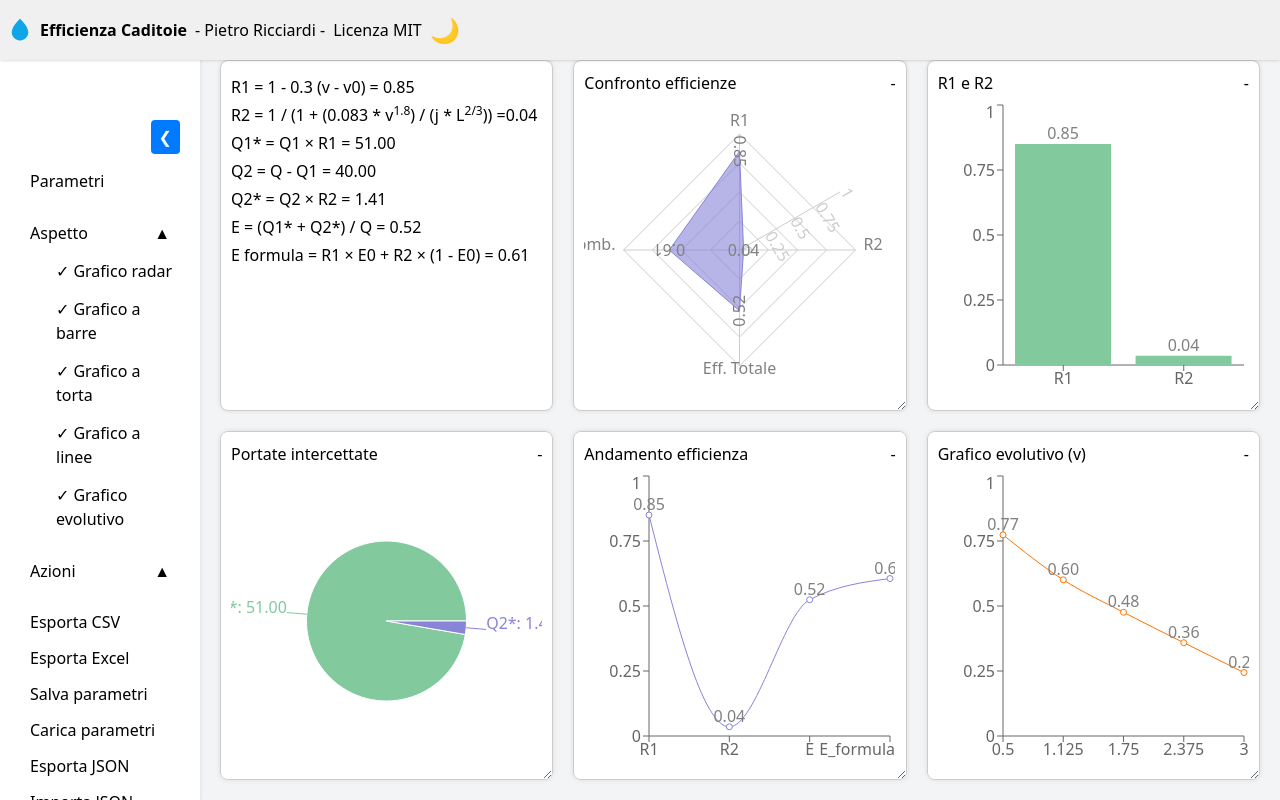
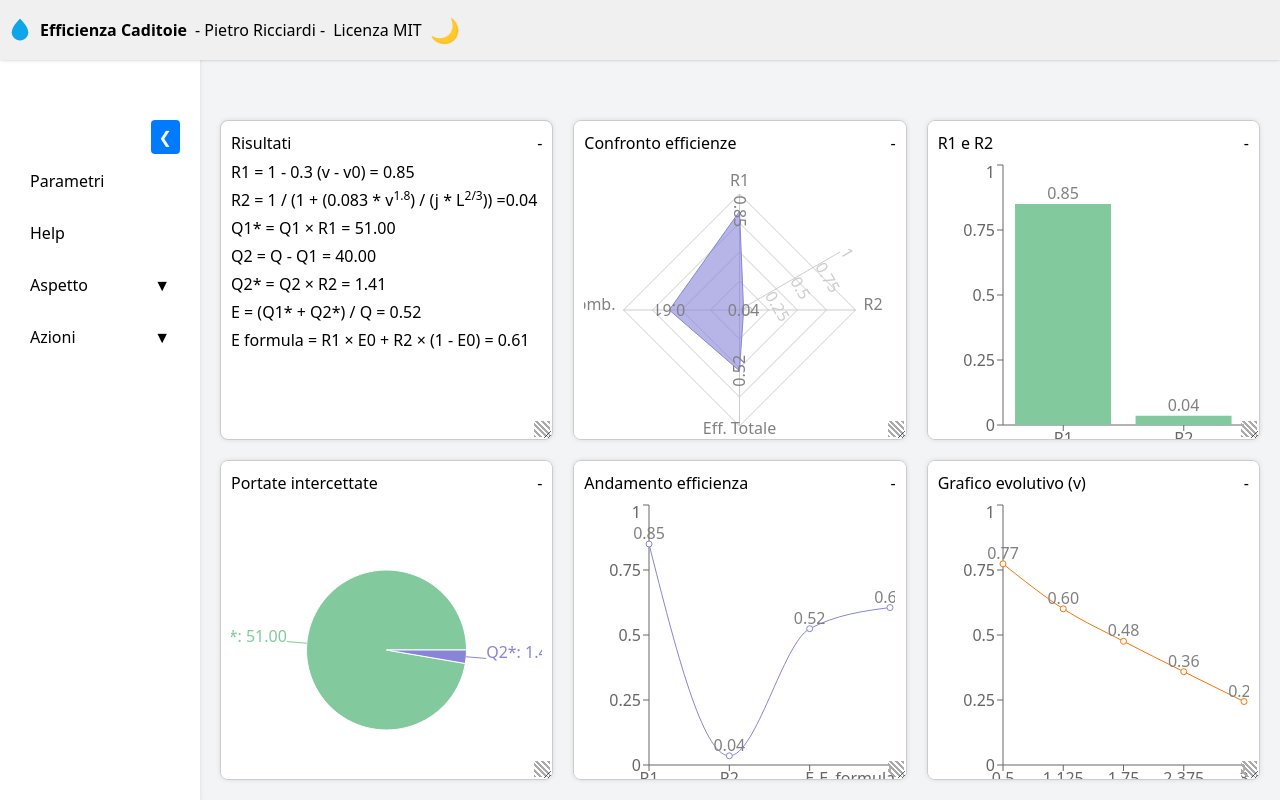
Before and after one commit to Pietro-Ricciardi/Efficienza-Caditoie, a React (Vite) app: page / in a window 1280 px wide. Built offline with nearby package versions, Linux system fonts and the light colour scheme.

Commit message:
Add help page and enhance widgets

```diff
--- a/src/App.css
+++ b/src/App.css
@@ -21,7 +21,7 @@
 .rightPane {
   flex-grow: 1;
   overflow: auto;
-  padding: 20px;
+  padding: 80px 20px 20px;
   display: grid;
   grid-template-columns: repeat(auto-fit, minmax(300px, 1fr));
   gap: 20px;
@@ -58,6 +58,13 @@
 
 .dark-mode .sidebar-toggle {
   background: #0056b3;
+}
+
+.fixed-toggle {
+  position: fixed;
+  top: 60px;
+  left: 10px;
+  z-index: 1000;
 }
 
 .sidebar-header {
--- a/src/App.jsx
+++ b/src/App.jsx
@@ -36,6 +36,7 @@ import {
   importaParametri,
 } from "./utils/storage";
 import Widget from "./Widget";
+import Help from "./Help";
 
 const paramInfo = {
   Q: "Portata totale del deflusso (l/s).",
@@ -87,6 +88,7 @@ export default function App() {
   const pieRef = useRef(null);
   const lineRef = useRef(null);
   const evolutionRef = useRef(null);
+  const resultsRef = useRef(null);
   const fileInputRef = useRef(null);
 
   useEffect(() => {
@@ -140,8 +142,10 @@ export default function App() {
     pie: true,
     line: true,
     evolution: true,
+    results: true,
   });
   const [widgetOrder, setWidgetOrder] = useState([
+    'results',
     'radar',
     'bar',
     'pie',
@@ -149,7 +153,7 @@ export default function App() {
     'evolution',
   ]);
   const [dragging, setDragging] = useState(null);
-  const [appearanceOpen, setAppearanceOpen] = useState(true);
+  const [appearanceOpen, setAppearanceOpen] = useState(false);
 
   const toggleChart = (chart) =>
     setVisibleCharts((c) => ({ ...c, [chart]: !c[chart] }));
@@ -269,9 +273,31 @@ export default function App() {
       btoa(unescape(encodeURIComponent(svgString)));
   };
 
-  const [actionsOpen, setActionsOpen] = useState(true);
+  const [actionsOpen, setActionsOpen] = useState(false);
 
   const widgetMap = {
+    results: (
+      <Widget
+        id="results"
+        title="Risultati"
+        ref={resultsRef}
+        onDragStart={handleDragStart}
+        onDrop={handleDrop}
+      >
+        <div className="formula-list">
+          <p>R1 = 1 - 0.3 (v - v0) = {R1.toFixed(2)}</p>
+          <p>
+            R2 = 1 / (1 + (0.083 * v<sup>1.8</sup>) / (j * L<sup>2/3</sup>)) =
+            {R2.toFixed(2)}
+          </p>
+          <p>Q1* = Q1 × R1 = {Q1_star.toFixed(2)}</p>
+          <p>Q2 = Q - Q1 = {Q2.toFixed(2)}</p>
+          <p>Q2* = Q2 × R2 = {Q2_star.toFixed(2)}</p>
+          <p>E = (Q1* + Q2*) / Q = {E.toFixed(2)}</p>
+          <p>E formula = R1 × E0 + R2 × (1 - E0) = {E_formula.toFixed(2)}</p>
+        </div>
+      </Widget>
+    ),
     radar: (
       <Widget
         id="radar"
@@ -404,6 +430,14 @@ export default function App() {
           {isDarkMode ? '☀️' : '🌙'}
         </button>
       </header>
+      {!sidebarOpen && (
+        <button
+          className="sidebar-toggle fixed-toggle"
+          onClick={toggleSidebar}
+        >
+          ❯
+        </button>
+      )}
       <aside
         className={`leftPane bg-white shadow-md p-4 ${
           sidebarOpen ? "" : "collapsed"
@@ -423,6 +457,13 @@ export default function App() {
             }
           >
             {activePage === 'parameters' ? 'Simulazione' : 'Parametri'}
+          </button>
+
+          <button
+            className="px-4 py-2 text-left hover:bg-gray-100 w-full"
+            onClick={() => setActivePage('help')}
+          >
+            Help
           </button>
 
           <div className="graphs-menu">
@@ -614,27 +655,10 @@ export default function App() {
         )}
         {activePage === 'graphs' && (
           <>
-            <div className="chart-box">
-              <div className="formula-list">
-                <p>R1 = 1 - 0.3 (v - v0) = {R1.toFixed(2)}</p>
-                <p>
-                  R2 = 1 / (1 + (0.083 * v<sup>1.8</sup>) / (j * L<sup>2/3</sup>)) =
-                  {R2.toFixed(2)}
-                </p>
-                <p>Q1* = Q1 × R1 = {Q1_star.toFixed(2)}</p>
-                <p>Q2 = Q - Q1 = {Q2.toFixed(2)}</p>
-                <p>Q2* = Q2 × R2 = {Q2_star.toFixed(2)}</p>
-                <p>E = (Q1* + Q2*) / Q = {E.toFixed(2)}</p>
-                <p>E formula = R1 × E0 + R2 × (1 - E0) = {E_formula.toFixed(2)}</p>
-              </div>
-            </div>
-
-
             {widgetOrder.map((w) => (visibleCharts[w] ? widgetMap[w] : null))}
-
-
           </>
         )}
+        {activePage === 'help' && <Help />}
 
       </div>
     </div>
--- /dev/null
+++ b/src/Help.jsx
@@ -0,0 +1,40 @@
+import React from 'react';
+
+export default function Help() {
+  return (
+    <div className="p-4 space-y-2">
+      <h1>Aiuto</h1>
+      <p>
+        Questa applicazione permette di calcolare l'efficienza idraulica delle caditoie
+        stradali e visualizzarla tramite diversi grafici.
+      </p>
+      <h2>Come utilizzare l'interfaccia</h2>
+      <ul className="list-disc pl-6 space-y-1">
+        <li>
+          Usa gli slider nella pagina <strong>Parametri</strong> per impostare i valori di input.
+        </li>
+        <li>
+          Passa alla pagina <strong>Simulazione</strong> per vedere i grafici.
+        </li>
+        <li>Ogni grafico è contenuto in un widget che puoi:</li>
+        <ul className="list-disc pl-6">
+          <li>ridimensionare trascinando l'angolo in basso a destra;</li>
+          <li>trascinare per modificare l'ordine dei grafici;</li>
+          <li>minimizzare o espandere con il pulsante '-'/'+' nella barra del widget.</li>
+        </ul>
+        <li>
+          Nella sidebar puoi attivare o disattivare i singoli grafici dalla sezione
+          <strong> Aspetto</strong>.
+        </li>
+        <li>
+          Le voci della sezione <strong>Azioni</strong> permettono di esportare i dati o
+          salvare/caricare i parametri.
+        </li>
+        <li>
+          Usa il pulsante nella parte alta destra della sidebar per aprirla o chiuderla.
+        </li>
+      </ul>
+      <p>Per ulteriori dettagli consulta il file README.md.</p>
+    </div>
+  );
+}
--- a/src/Widget.css
+++ b/src/Widget.css
@@ -18,3 +18,14 @@
   min-height: 150px;
   position: relative;
 }
+
+.widget::after {
+  content: '';
+  position: absolute;
+  right: 2px;
+  bottom: 2px;
+  width: 16px;
+  height: 16px;
+  background: repeating-linear-gradient(45deg, #aaa, #aaa 2px, transparent 2px, transparent 4px);
+  pointer-events: none;
+}
```
Also changed, not shown: 1 other file (tests, documents, lock files or other folders).
